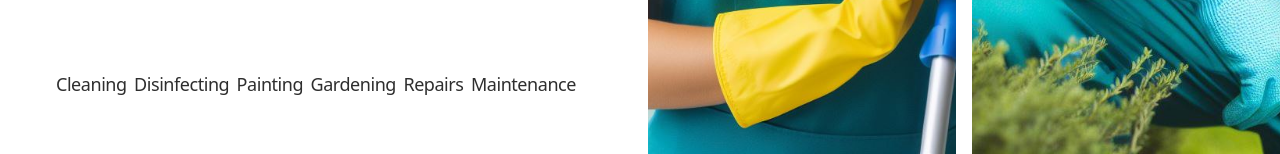
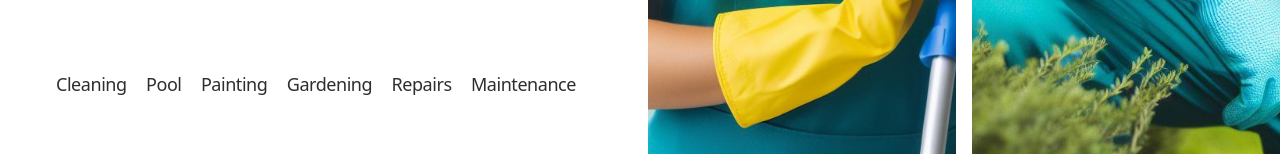
Before and after one commit to cleanercyprus/website, a plain HTML site: page index.html in a window 1280 px wide. Shown: the part 646-800 px from the top of the page. Drawn offline with nearby package versions, Linux system fonts and the light colour scheme.

Commit message:
Update index.html
Replaced disinfecting with pool

```diff
--- a/index.html
+++ b/index.html
@@ -65,7 +65,7 @@
                 <ul
                     class="grid grid-cols-2 gap-1 items-center justify-center text-center md:text-left md:flex md:flex-row justify-between text-xl xl:text-lg xl:font-medium 2xl:text-xl xl:tracking-tight font-medium text-neutral-900/90">
                     <li class="order-1 md:order-1">Cleaning</li>
-                    <li class="order-3 md:order-2">Disinfecting</li>
+                    <li class="order-3 md:order-2">Pool</li>
                     <li class="order-4 md:order-3">Painting</li>
                     <li class="order-2 md:order-5">Repairs</li>
                     <li class="order-6 md:order-4">Gardening</li>
```
